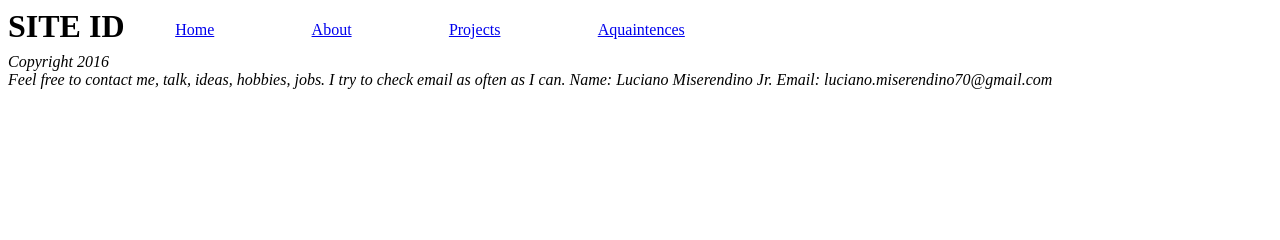
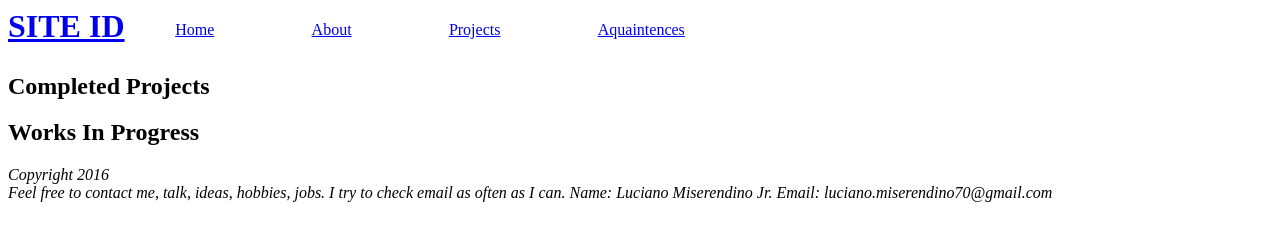
Before and after one commit to Thegodfather504/Personal-Website, a plain HTML site: page Projects.html in a window 1280 px wide. Drawn offline with Linux system fonts and the light colour scheme.

Commit message:
Started on content

```diff
--- a/Projects.html
+++ b/Projects.html
@@ -10,7 +10,7 @@
         <!-- Site Header: Site ID, Main Navigation -->
          <header class="horizontalHeader">
            <!-- Site ID -->
-            <div>   <h1> SITE ID</h1>   </div>
+            <div>   <h1 class="SiteID"> <a href="index.html"> SITE ID    </a>    </h1>   </div>
 
             <div class="navContainer">
                 <!-- Navigation -->
@@ -25,7 +25,11 @@
             </div>
         </header>
         <!-- Site Content: Main Content -->
+        <div class="MainContent">
+            <h2> Completed Projects </h2>
 
+            <h2> Works In Progress </h2>
+        </div>
 
         <!-- Site Footer: Copyright, Footer Navigation -->
         <footer>
```
